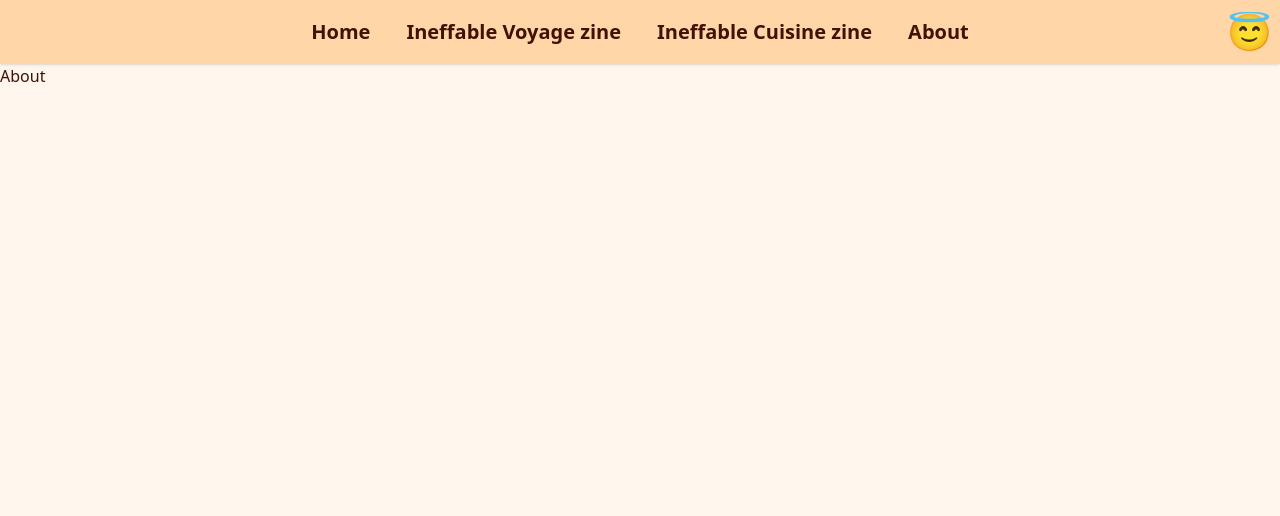
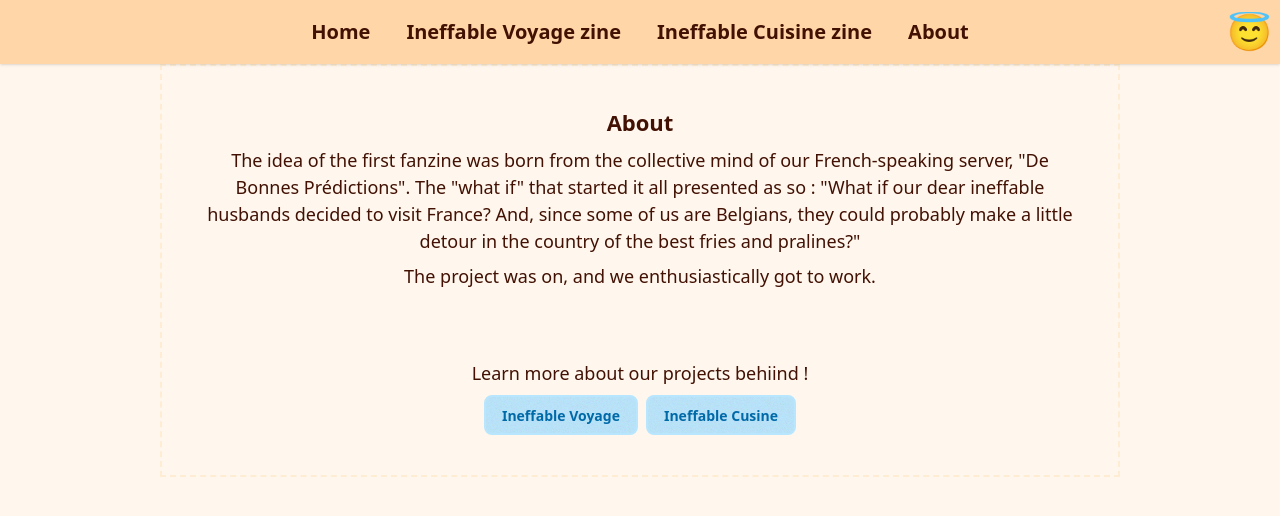
Before and after one commit to ineffablevoyage/ineffablevoyage.github.io, a SvelteKit app: page /about in a window 1280 px wide. Shown: the top 516 px of the page. Built offline with nearby package versions, Linux system fonts and the light colour scheme.

Commit message:
Working on about page

```diff
--- a/src/routes/about/+page.svelte
+++ b/src/routes/about/+page.svelte
@@ -1,7 +1,21 @@
-<div class="main_container">
-    <div class="title">
-        <h1>About</h1>
+<!-- About -->
+ <script lang="ts">
+    import { resolve } from '$app/paths';
+ </script>
+
+<div class="flex justify-center">
+    <div class="card-xl card-dash bg-base-100 w-3/4">
+        <div class="card-body items-center text-center">
+            <h2 class="card-title">About</h2>
+            <p>The idea of the first fanzine was born from the collective mind of our French-speaking server, "De Bonnes Prédictions". The "what if" that started it all presented as so : "What if our dear ineffable husbands decided to visit France? And, since some of us are Belgians, they could probably make a little detour in the country of the best fries and pralines?"</p>
+            <p>The project was on, and we enthusiastically got to work.</p>
+            <br>
+            <br>
+            <p>Learn more about our projects behiind !</p>
+            <div class="card-actions justify-end">
+                <a class="btn btn-primary" href="{resolve("/ineffableVoyageZine")}">Ineffable Voyage</a>
+                <a class="btn btn-primary" href="{resolve("/ineffableCuisineZine")}">Ineffable Cusine</a>
+            </div>
+        </div>
     </div>
 </div>
-
-<!-- TODO : https://daisyui.com/components/card/  =>  To use to create for participants -->
```
Also changed, not shown: src/lib/assets/voyage_zine/avatar/kaitas.jpg (added).
